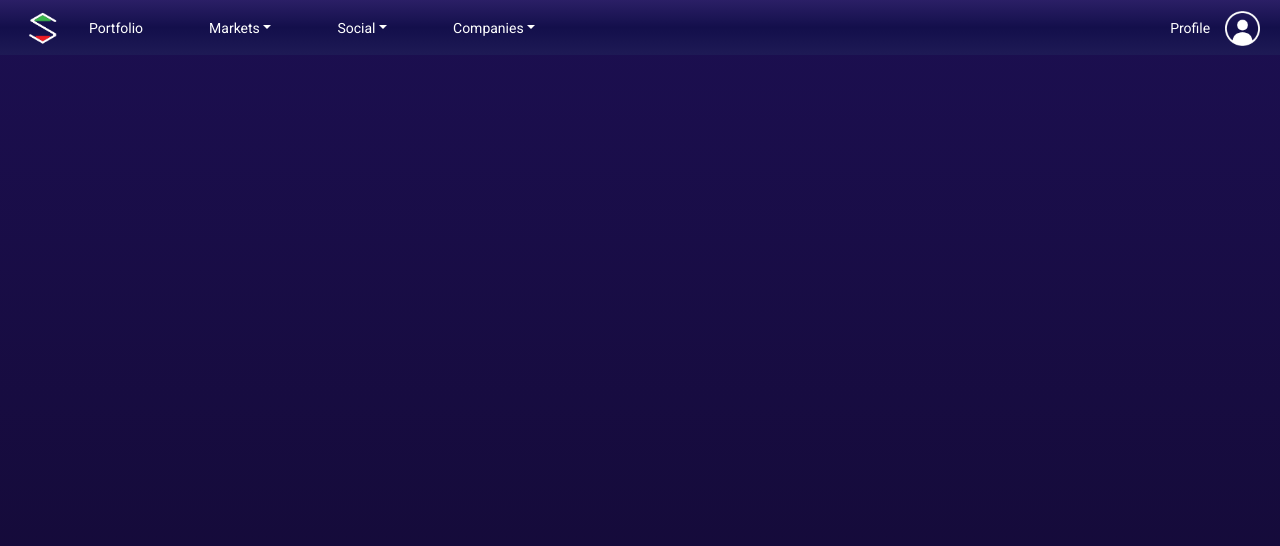
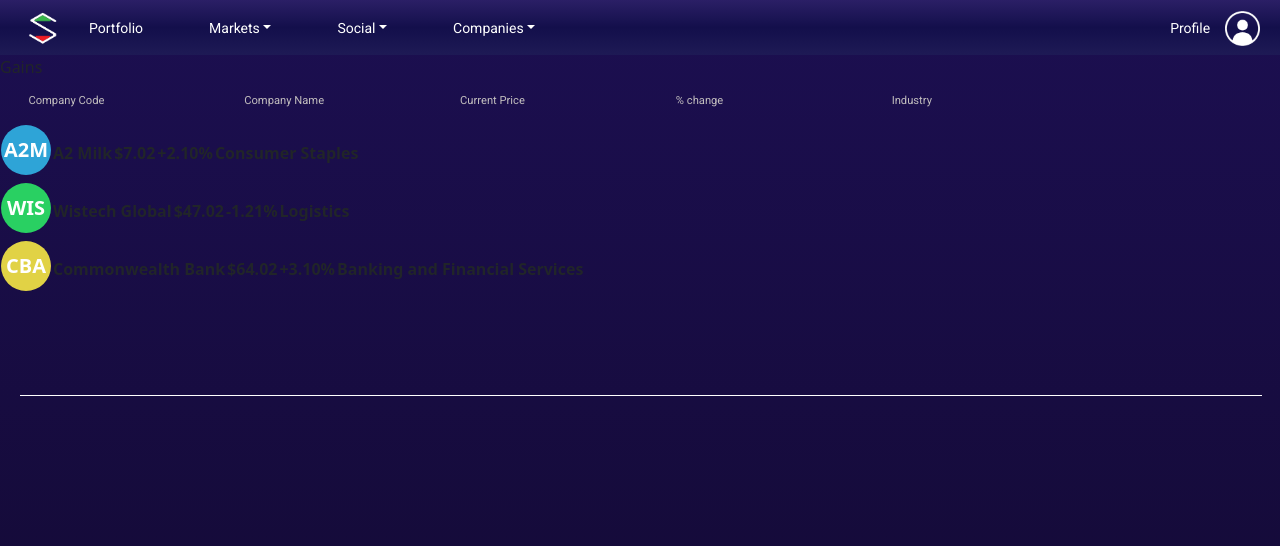
Before and after one commit to hjsith/Stocking-Up-V2, a React (Create React App) app in the folder client/: page /MarketsOverview in a window 1280 px wide. Shown: the top 546 px of the page. Built offline with nearby package versions, Linux system fonts and the light colour scheme.

Commit message:
Worked on layout for Markets Overview Gains Components

```diff
--- a/client/package.json
+++ b/client/package.json
@@ -17,7 +17,7 @@
     "web-vitals": "^1.1.2"
   },
   "scripts": {
-    "start": "react-scripts start",
+"start": "react-scripts start",
     "build": "react-scripts build",
     "test": "react-scripts test",
     "eject": "react-scripts eject"
--- a/client/src/assets/css/MarketsOverview.scss
+++ b/client/src/assets/css/MarketsOverview.scss
@@ -0,0 +1,23 @@
+@import url("https://fonts.googleapis.com/css2?family=Roboto:wght@100&display=swap");
+
+.PanelBacground1 {
+  background-image: linear-gradient(#2b1f66, #130f4b, #1e1a55);
+  height: 100%;
+  width: 45%;
+  border-radius: 0.625em;
+  margin-top: 1%;
+  margin-left: 1%;
+  display: inline-block;
+  vertical-align: top;
+}
+
+.PanelBackground2 {
+  background-image: linear-gradient(#2b1f66, #130f4b, #1e1a55);
+  height: 100%;
+  width: 52%;
+  border-radius: 0.625em;
+  margin-top: 1%;
+  margin-left: 1%;
+  display: inline-block;
+  vertical-align: top;
+}
--- /dev/null
+++ b/client/src/components/MarketsOverviewComponents/AsxPrice.js
@@ -0,0 +1,11 @@
+import React from "react";
+import "../../assets/css/MarketsOverview.scss";
+
+class AsxPrice extends React.Component{
+render(){
+
+return <div className ="AsxPrice"></div>
+
+}
+}
+export default AsxPrice;
--- /dev/null
+++ b/client/src/components/MarketsOverviewComponents/Declines.js
@@ -0,0 +1,11 @@
+import React from "react";
+import "../../assets/css/MarketsOverview.scss";
+
+class Declines extends React.Component{
+render(){
+
+return <div className ="Declines"></div>
+
+}
+}
+export default Declines;
--- /dev/null
+++ b/client/src/components/MarketsOverviewComponents/Gains.js
@@ -0,0 +1,72 @@
+import React from "react";
+import "../../assets/css/MarketsOverview.scss";
+import TitlePanel from "./TitlePanel";
+import GainsPanel from "./GainsPanel";
+
+class Gains extends React.Component {
+  constructor(props) {
+    super(props);
+    this.state = {
+      gainsArray: [
+        {
+          colourNumber: 1,
+          companyCode: "A2M",
+          companyName: "A2 Milk",
+          currentPrice: "$7.02",
+          percentageChange: "+2.10%",
+          industry: "Consumer Staples"
+        },
+        {
+          colourNumber: 2,
+          companyCode: "WIS",
+          companyName: "Wistech Global",
+          currentPrice: "$47.02",
+          percentageChange: "-1.21%",
+          industry: "Logistics"
+        },
+        {
+          colourNumber: 4,
+          companyCode: "CBA",
+          companyName: "Commonwealth Bank",
+          currentPrice: "$64.02",
+          percentageChange: "+3.10%",
+          industry: "Banking and Financial Services"
+        }
+      ]
+    };
+  }
+
+  render() {
+    return (
+      <div>
+        <TitlePanel title="Gains" />
+        <table className="TableTitleFont">
+          <tr>
+            <th>Company Code</th>
+            <th>Company Name</th>
+            <th>Current Price</th>
+            <th>% change</th>
+            <th>Industry</th>
+          </tr>
+        </table>
+        <div className="divorder">
+          {this.state.gainsArray.map((gains, index) => {
+            return (
+              <GainsPanel
+                key={gains.companyCode}
+                colourNumber={gains.colourNumber}
+                companyCode={gains.companyCode}
+                companyName={gains.companyName}
+                currentPrice={gains.currentPrice}
+                percentageChange={gains.percentageChange}
+                industry={gains.industry}
+              />
+            );
+          })}
+        </div>
+      </div>
+    );
+  }
+}
+
+export default Gains;
--- /dev/null
+++ b/client/src/components/MarketsOverviewComponents/GainsPanel.js
@@ -0,0 +1,31 @@
+import React from "react";
+import "../../assets/css/MarketsOverview.scss";
+import UserProfileIcon from "../UserProfileIcon";
+
+class GainsPanel extends React.Component {
+  render() {
+    return (
+      <div className="GainsPanel">
+        <table className="TitleTableFont2">
+          <tr>
+            <th>
+              <UserProfileIcon
+                name={this.props.companyCode}
+                colorNumber={this.props.colourNumber}
+                company={true}
+                size={50}
+              />
+            </th>
+            <th>{this.props.companyName}</th>
+            <th>{this.props.currentPrice}</th>
+            <th>{this.props.percentageChange}</th>
+            <th>{this.props.industry}</th>
+            <th></th>
+          </tr>
+        </table>
+      </div>
+    );
+  }
+}
+
+export default GainsPanel;
--- /dev/null
+++ b/client/src/components/MarketsOverviewComponents/TitlePanel.js
@@ -0,0 +1,10 @@
+import React from "react";
+import "../../assets/css/MarketsOverview.scss";
+
+class TitlePanel extends React.Component {
+  render() {
+    return <div className="TitlePanel"> {this.props.title} </div>;
+  }
+}
+
+export default TitlePanel;
--- a/client/src/pages/MarketsOverview.js
+++ b/client/src/pages/MarketsOverview.js
@@ -1,12 +1,32 @@
 import React from "react";
 import "../assets/css/MarketsOverview.scss";
 import NavBar from "../components/NavBar";
+import WhiteLine from "../components/WhiteLine";
+
+import Gains from "../components/MarketsOverviewComponents/Gains";
+import Declines from "../components/MarketsOverviewComponents/Declines";
+import AsxPrice from "../components/MarketsOverviewComponents/AsxPrice";
+import GainsPanel from "../components/MarketsOverviewComponents/GainsPanel";
+import TitlePanel from "../components/MarketsOverviewComponents/TitlePanel";
+
 class MarketsOverview extends React.Component {
   render() {
     return (
-      <>
+      <div>
         <NavBar />
-      </>
+
+        <div className="PanelBackground1">
+          {""}
+          <Gains />
+          <WhiteLine />
+          <Declines />
+        </div>
+
+        <div className="PanelBackground2">
+          {""}
+          <AsxPrice />
+        </div>
+      </div>
     );
   }
 }
```
Also changed, not shown: 1 other file (tests, documents, lock files or other folders).
